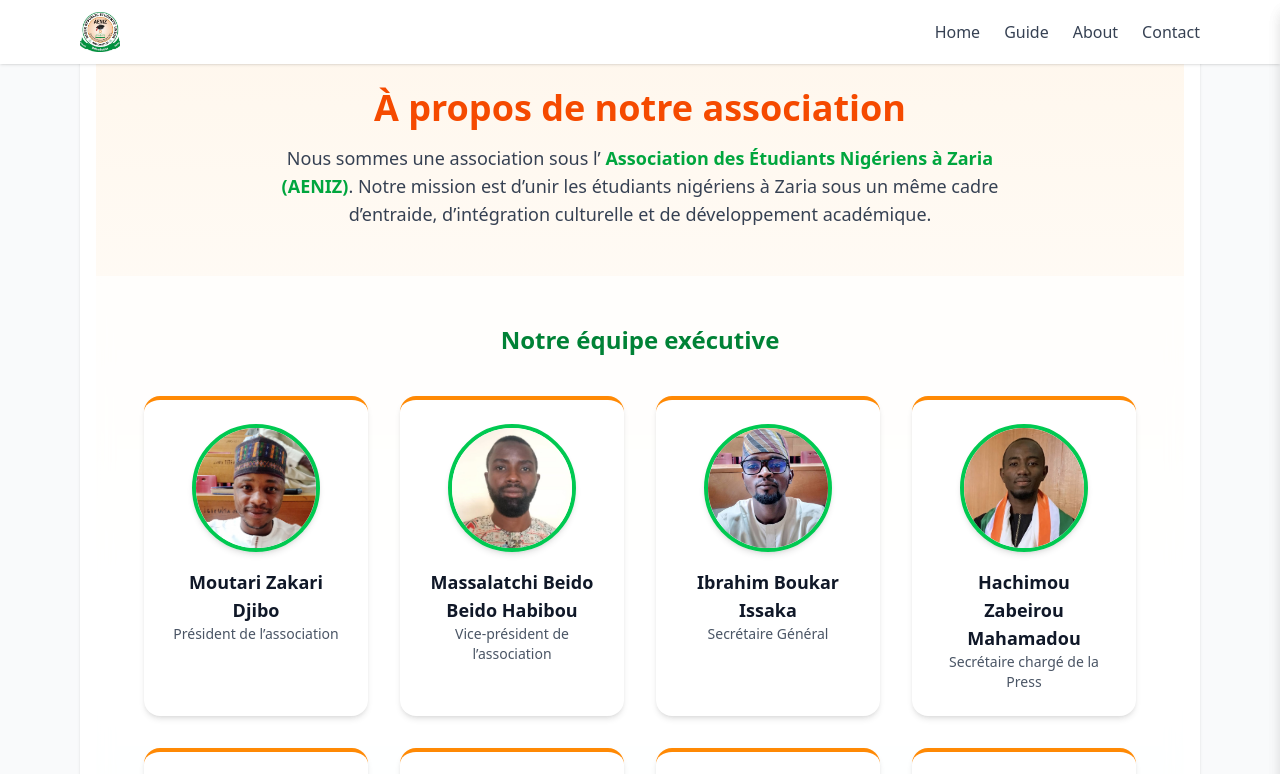
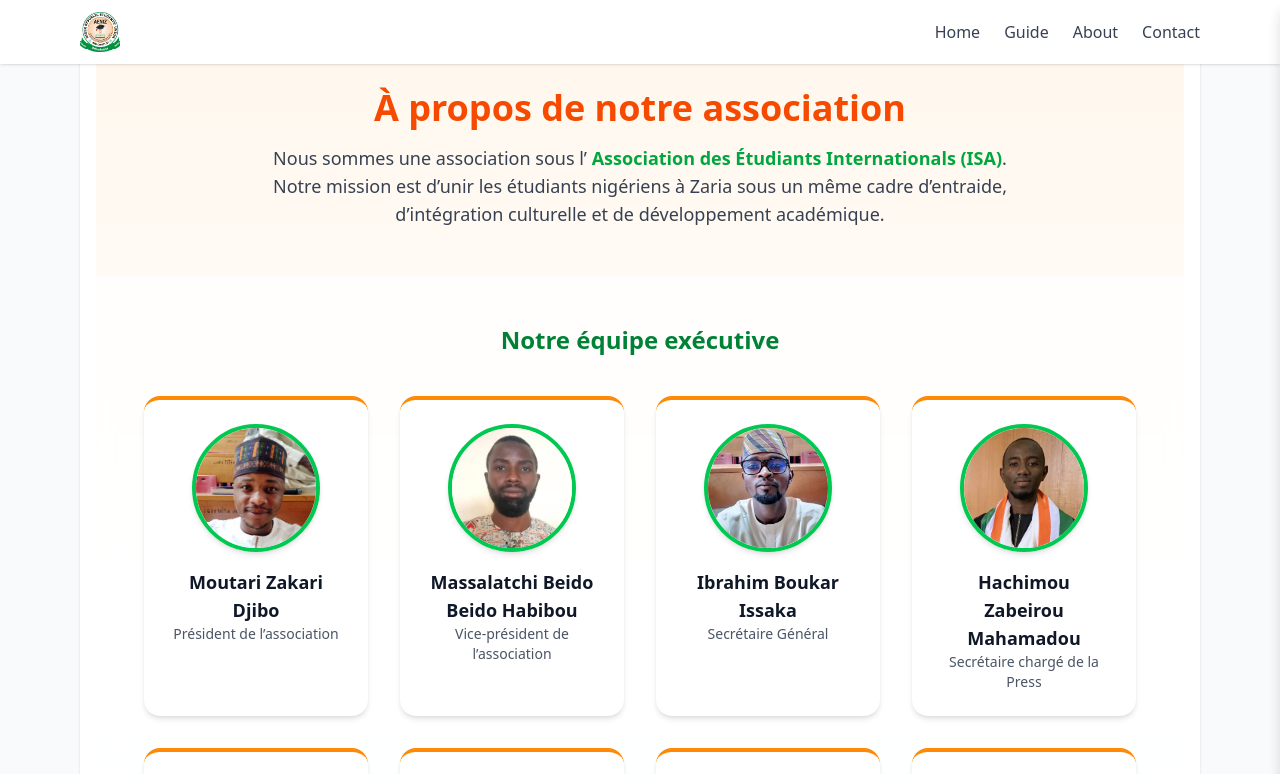
Before and after one commit to issouf-code/aeniz, a React (Vite) app: page /about in a window 1280 px wide. Shown: the top 774 px of the page. Built offline with nearby package versions, Linux system fonts and the light colour scheme.

Commit message:
Update About.jsx

```diff
--- a/src/pages/About.jsx
+++ b/src/pages/About.jsx
@@ -62,7 +62,7 @@ export default function About() {
         <p className="max-w-3xl mx-auto text-lg text-gray-700">
           Nous sommes une association sous l’{" "}
           <span className="font-semibold text-green-600">
-            Association des Étudiants Nigériens à Zaria (AENIZ)
+            Association des Étudiants Internationals (ISA)
           </span>
           . Notre mission est d’unir les étudiants nigériens à Zaria sous un même
           cadre d’entraide, d’intégration culturelle et de développement académique.
```
